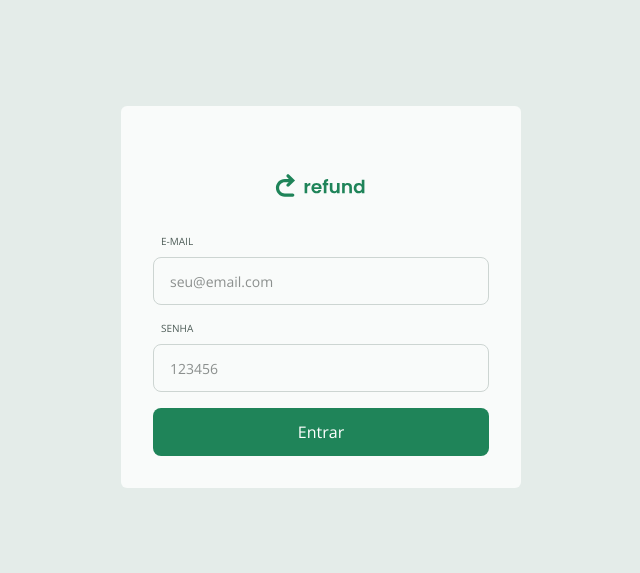
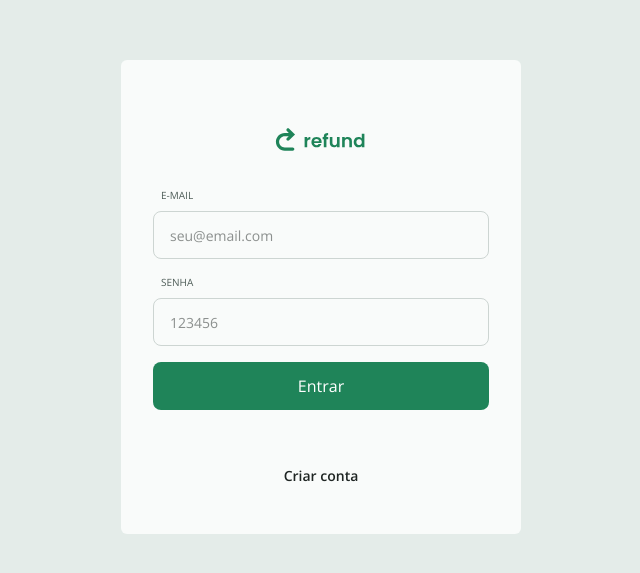
Before and after one commit to carlos-hfc/refund, a React (Vite) app: page / in a window 1280 px wide. Shown: the part 103-676 px from the top of the page, without its empty margins (319-959 px from the left). Built offline with nearby package versions, Linux system fonts and the light colour scheme.

Commit message:
feat: add link to sign up page

```diff
--- a/src/pages/sign-in.tsx
+++ b/src/pages/sign-in.tsx
@@ -1,3 +1,5 @@
+import { Link } from "react-router"
+
 import { Button } from "@/components/button"
 import { Input } from "@/components/input"
 
@@ -18,7 +20,14 @@ export function SignIn() {
         placeholder="123456"
       />
 
-      <Button>Entrar</Button>
+      <Button type="submit">Entrar</Button>
+
+      <Link
+        to="/sign-up"
+        className="text-sm font-semibold text-gray-100 mt-10 mb-4 text-center hover:text-green-800 ease-linear transition"
+      >
+        Criar conta
+      </Link>
     </form>
   )
 }
```
